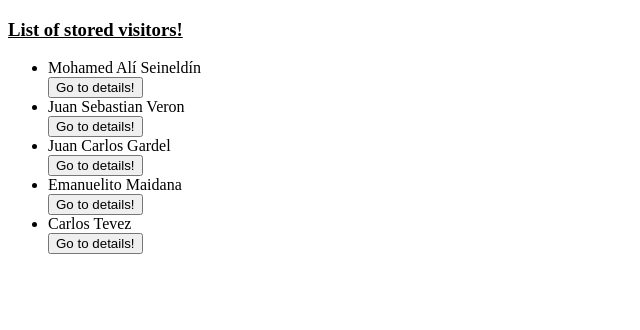
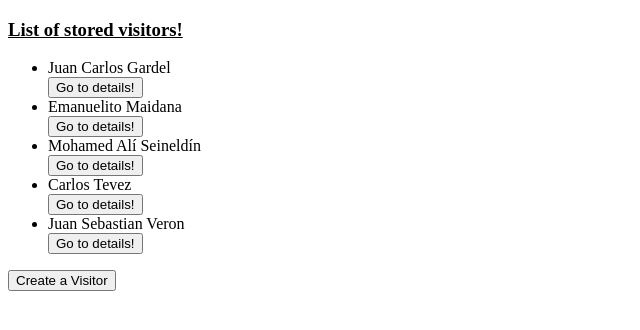
Before and after one commit to Nambu14/ringus, a Django app: page /bell/visitors/ in a window 1280 px wide. Shown: the top 330 px of the page, without its empty margins (0-640 px from the left). Run offline with Django 3.2, Linux system fonts and the light colour scheme; data comes from the database, SQL or seed files in the repository; both versions use the stored data as it was after the commit.

Commit message:
create visitor

```diff
--- a/bell/forms.py
+++ b/bell/forms.py
@@ -1,6 +1,4 @@
 from django import forms
-from django.forms import ModelForm
-from bell.models import Visitor
 
 
 TOPIC_CHOICES = (
@@ -15,7 +13,8 @@ class ContactForm (forms.Form):
     message = forms.CharField(widget=forms.Textarea(), initial='Write your feedback here!')
     email = forms.EmailField(required=False)
 
-
+'''
+Model's CRUD is manage somewhere else
 class VisitorForm(ModelForm):
     class Meta:
         model = Visitor
@@ -26,3 +25,4 @@ class VisitorEditForm(forms.Form):
     name = forms.CharField(max_length=200)
     surname = forms.CharField(max_length=200)
     welcome = forms.BooleanField()
+'''
--- a/bell/templates/bell/index.html
+++ b/bell/templates/bell/index.html
@@ -8,10 +8,10 @@
 <body>
     <ul>
         <li>
-             <a href="{% url 'bell:visit_record' %}">Go to the visit visit_record</a>
+             <a href="{% url 'bell:visit_record' %}">Go to visit record</a>
         </li>
         <li>
-            <a href="{% url 'bell:visitor_management' %}">Go to the visitors page</a>
+            <a href="{% url 'bell:visitor_management' %}">Go to visitors page</a>
         </li>
     </ul>
 </body>
--- a/bell/templates/bell/visitors_management.html
+++ b/bell/templates/bell/visitors_management.html
@@ -18,5 +18,8 @@
     {% else %}
         <p>No visitors saved!</p>
     {% endif %}
+    <form action="{% url 'bell:create_visitor' %}">
+        <input type="submit" value="Create a Visitor">
+    </form>
 </body>
 </html>
--- a/bell/urls.py
+++ b/bell/urls.py
@@ -1,5 +1,5 @@
 from django.conf.urls import url
-from .views import VisitorUpdate
+from .views import *
 
 
 from . import views
@@ -16,4 +16,5 @@ urlpatterns = [
     url(r'^(?P<visitor_id>[0-9]+)/message/$', views.message, name='message'),
     url(r'^contact/$', views.contact, name='contact'),
     url(r'^editvisitor/(?P<pk>[0-9]+)/$', VisitorUpdate.as_view(), name='update_visitor'),
+    url(r'^createvisitor/$', VisitorCreate.as_view(), name='create_visitor'),
 ]
--- a/bell/views.py
+++ b/bell/views.py
@@ -2,9 +2,9 @@ from django.http import HttpResponse, Http404, HttpResponseRedirect
 from django.template import RequestContext, loader
 from django.shortcuts import render, get_object_or_404, redirect
 from .models import Visitor, Visit
-from forms import ContactForm, VisitorForm
+from forms import ContactForm
 from django.core.mail import send_mail
-from django.views.generic.edit import UpdateView
+from django.views.generic.edit import UpdateView, CreateView
 
 # Create your views here.
 
@@ -23,7 +23,7 @@ def visit_detail(request, visit_id):
 
 
 def visitors_management(request):
-    visitors_list = Visitor.objects.order_by('-name')
+    visitors_list = Visitor.objects.order_by('surname')
     context = RequestContext(request, {
         'visitors_list': visitors_list,
     })
@@ -84,5 +84,12 @@ def edit_visitor(request, visitor_id):
 class VisitorUpdate(UpdateView):
     model = Visitor
     fields = '__all__'
-    template_name_suffix = '_update_form'
+    template_name_suffix = '_update'
     success_url = 'http://127.0.0.1:8000/bell/visitors/'
+
+
+class VisitorCreate(CreateView):
+    model = Visitor
+    fields = '__all__'
+    template_name_suffix = '_create'
+    success_url = 'http://127.0.0.1:8000/bell/visitors/'
```
Also changed, not shown: bell/templates/bell/visitor_create.html (added, +14 -0 lines), bell/templates/bell/visitor_update.html (renamed from bell/templates/bell/visitor_update_form.html), db.sqlite3.
